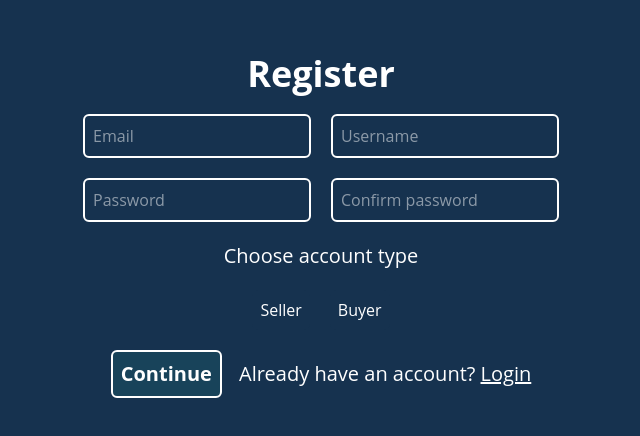
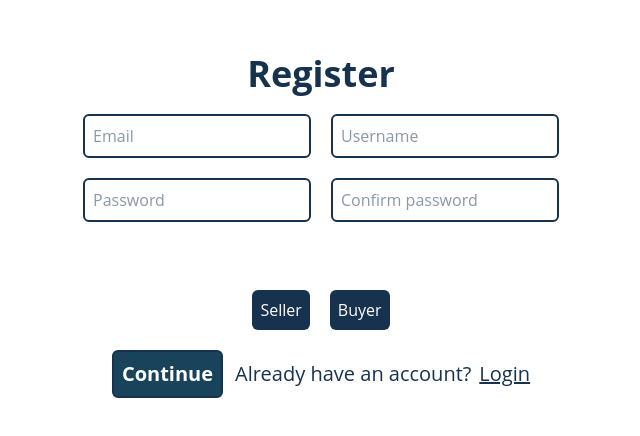
Before and after one commit to vernecic/PI-Projekt, a Vue app: page /register in a window 1280 px wide. Shown: the part 164-600 px from the top of the page, without its empty margins (319-959 px from the left). Built offline with nearby package versions, Linux system fonts and the light colour scheme.

Commit message:
promjena boje

```diff
--- a/src/App.vue
+++ b/src/App.vue
@@ -1,5 +1,5 @@
 <template>
-  <div class="bg-[#16324F]">
+  <div class="bg-white">
     <router-view></router-view>
   </div>
 </template>
--- a/src/components/CreateListing.vue
+++ b/src/components/CreateListing.vue
@@ -65,6 +65,8 @@
 
 <script setup>
 import { ref } from 'vue'
+import { supabase } from '../supabase.js'
+import { collection, doc, setDoc, serverTimestamp } from 'firebase/firestore'
 
 const opis = ref('')
 const naslov = ref('')
@@ -73,17 +75,20 @@ const listingCreated = ref(false)
 
 const slika = ref(null)
 
-// Preview za uploadanu sliku
+const uploadSlika = ref(null)
+
+// Lokalni preview za uploadanu sliku
 const handleImageUpload = (event) => {
   console.log(event)
   console.log('image uploaded')
   const file = event.target.files[0]
+  uploadSlika.value = file
   if (file) {
     slika.value = URL.createObjectURL(file)
   }
 }
 
-const handleAddListing = async () => {
+/* const handleAddListing = async () => {
   if (!opis.value || !naslov.value || !cijena.value || !slika.value) {
     console.log('All fields required')
     return
@@ -95,5 +100,5 @@ const handleAddListing = async () => {
   } catch (error) {
     console.log('Listing neuspješan, jer: ', error)
   }
-}
+} */
 </script>
--- a/src/views/HomePage.vue
+++ b/src/views/HomePage.vue
@@ -1,16 +1,16 @@
 <template>
   <div class="min-h-screen flex justify-center items-center flex-col gap-5">
-    <h1 class="text-white text-7xl font-bold">WELCOME</h1>
+    <h1 class="text-[#16324F] text-7xl font-bold">WELCOME</h1>
     <div>
       <button
         @click="goToLogin"
-        class="cursor-pointer m-2 text-xl border-2 border-white p-2 rounded-md text-white hover:underline font-bold transition-transform duration-300 hover:-translate-y-2"
+        class="cursor-pointer m-2 text-xl border-2 border-[#16324F] p-2 rounded-md text-[#16324F] hover:underline font-bold transition-transform duration-300 hover:-translate-y-2"
       >
         Login
       </button>
       <button
         @click="goToRegisteer"
-        class="cursor-pointer m-2 text-xl border-2 border-white p-2 rounded-md text-white hover:underline font-bold transition-transform duration-300 hover:-translate-y-2"
+        class="cursor-pointer m-2 text-xl border-2 border-[#16324F] p-2 rounded-md text-[#16324F] hover:underline font-bold transition-transform duration-300 hover:-translate-y-2"
       >
         Register
       </button>
--- a/src/views/Login.vue
+++ b/src/views/Login.vue
@@ -1,24 +1,24 @@
 <template>
   <div class="min-h-screen flex justify-center items-center flex-col gap-5">
-    <h1 class="text-white text-4xl font-bold">Login</h1>
+    <h1 class="text-[#16324F] text-4xl font-bold">Login</h1>
     <form @submit.prevent="handleLogin" class="grid grid-cols-2 gap-5">
       <input
         v-model="email"
         type="email"
         placeholder="Email"
         required
-        class="border-2 border-white text-white p-2 rounded-md outline-0"
+        class="border-2 border-[#16324F] text-[#16324F] p-2 rounded-md outline-0"
       />
       <input
         v-model="password"
         type="password"
         placeholder="Password"
         required
-        class="border-2 border-white text-white p-2 rounded-md outline-0"
+        class="border-2 border-[#16324F] text-[#16324F] p-2 rounded-md outline-0"
       />
     </form>
 
-    <div class="text-white text-xl">
+    <div class="text-white text-xl flex items-center">
       <button
         class="bg-[#18435A] p-2 rounded-md font-bold cursor-pointer mr-3 border-2 border-white hover:bg-white hover:text-[#18435A] transition-all duration-300 ease-in-out"
         @click="handleLogin"
@@ -26,8 +26,8 @@
         Login
       </button>
 
-      Don't have an account?
-      <span class="underline cursor-pointer" @click="goToRegister">Register</span>
+      <p class="text-[#16324F] mr-2">Don't have an account?</p>
+      <span class="underline cursor-pointer text-[#16324F]" @click="goToRegister">Register</span>
     </div>
   </div>
 </template>
--- a/src/views/Register.vue
+++ b/src/views/Register.vue
@@ -1,34 +1,34 @@
 <template>
   <div class="min-h-screen flex justify-center items-center flex-col gap-5">
-    <h1 class="text-white text-4xl font-bold">Register</h1>
+    <h1 class="text-[#16324F] text-4xl font-bold">Register</h1>
     <form class="grid grid-cols-2 gap-5">
       <input
         v-model="email"
         type="email"
         placeholder="Email"
         required
-        class="border-2 border-white text-white p-2 rounded-md outline-0"
+        class="border-2 border-[#16324F] text-[#16324F] p-2 rounded-md outline-0"
       />
       <input
         v-model="username"
         type="text"
         placeholder="Username"
         required
-        class="border-2 border-white text-white p-2 rounded-md outline-0"
+        class="border-2 border-[#16324F] text-[#16324F] p-2 rounded-md outline-0"
       />
       <input
         v-model="password"
         type="password"
         placeholder="Password"
         required
-        class="border-2 border-white text-white p-2 rounded-md outline-0"
+        class="border-2 border-[#16324F] text-[#16324F] p-2 rounded-md outline-0"
       />
       <input
         v-model="confirmPassword"
         type="password"
         placeholder="Confirm password"
         required
-        class="border-2 border-white text-white p-2 rounded-md outline-0"
+        class="border-2 border-[#16324F] text-[#16324F] p-2 rounded-md outline-0"
       />
     </form>
     <div class="text-white text-xl">Choose account type</div>
@@ -48,15 +48,15 @@
         Buyer
       </button>
     </div>
-    <div class="text-white text-xl">
+    <div class="text-white text-xl flex items-center">
       <button
-        class="bg-[#18435A] font-bold p-2 rounded-md cursor-pointer mr-3 border-2 border-white hover:bg-white hover:text-[#18435A] transition-all duration-300 ease-in-out"
+        class="bg-[#18435A] font-bold p-2 rounded-md cursor-pointer mr-3 border-2 border-[#16324F] hover:bg-white hover:text-[#18435A] transition-all duration-300 ease-in-out"
         @click="handleRegister"
       >
         Continue
       </button>
-      Already have an account?
-      <span class="underline cursor-pointer" @click="goToLogin">Login</span>
+      <p class="text-[#16324F] mr-2">Already have an account?</p>
+      <span class="underline cursor-pointer text-[#16324F]" @click="goToLogin">Login</span>
     </div>
     <div class="col-span-2">
       <p
@@ -75,7 +75,7 @@ import { ref } from 'vue'
 /* import { supabase } from '../supabase.js' */
 import { auth, db } from '../firebase.js'
 import { createUserWithEmailAndPassword, updateProfile } from 'firebase/auth'
-import { getFirestore, doc, setDoc } from 'firebase/firestore'
+import { doc, setDoc } from 'firebase/firestore'
 
 const router = useRouter()
 
@@ -107,10 +107,10 @@ const handleRegister = async () => {
 
   try {
     const userCredential = await createUserWithEmailAndPassword(auth, email.value, password.value)
-    console.log(userCredential)
+    /*  console.log(userCredential) */
 
     const user = userCredential.user
-    console.log(user)
+    /* console.log(user) */
 
     await updateProfile(user, {
       displayName: username.value,
--- a/src/views/SellerFeed.vue
+++ b/src/views/SellerFeed.vue
@@ -25,6 +25,7 @@ onAuthStateChanged(auth, (user) => {
   console.log('User:', user)
 
   if (user) {
+    // ulogiran
     username.value = user.displayName
   }
 })
```
